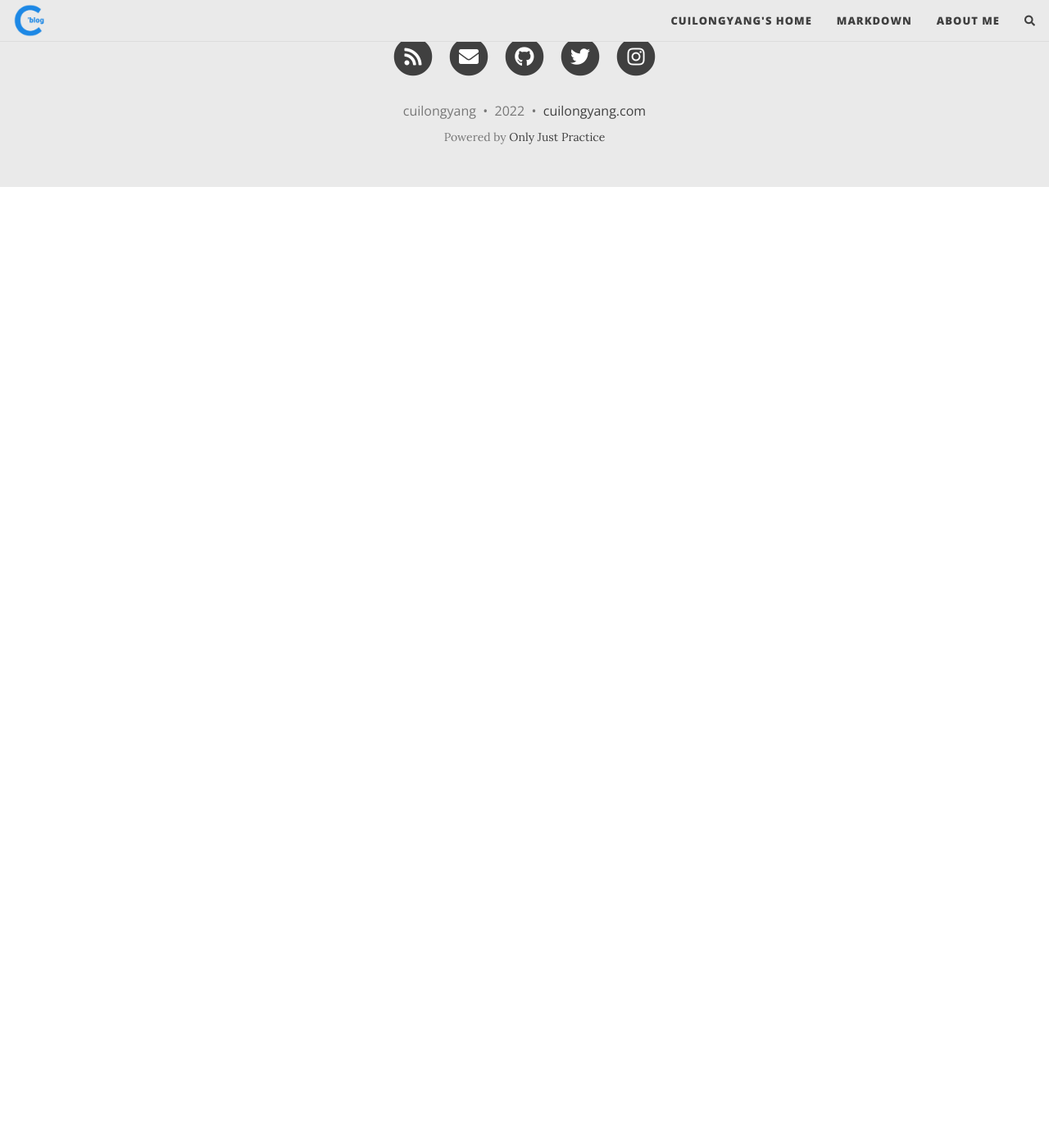
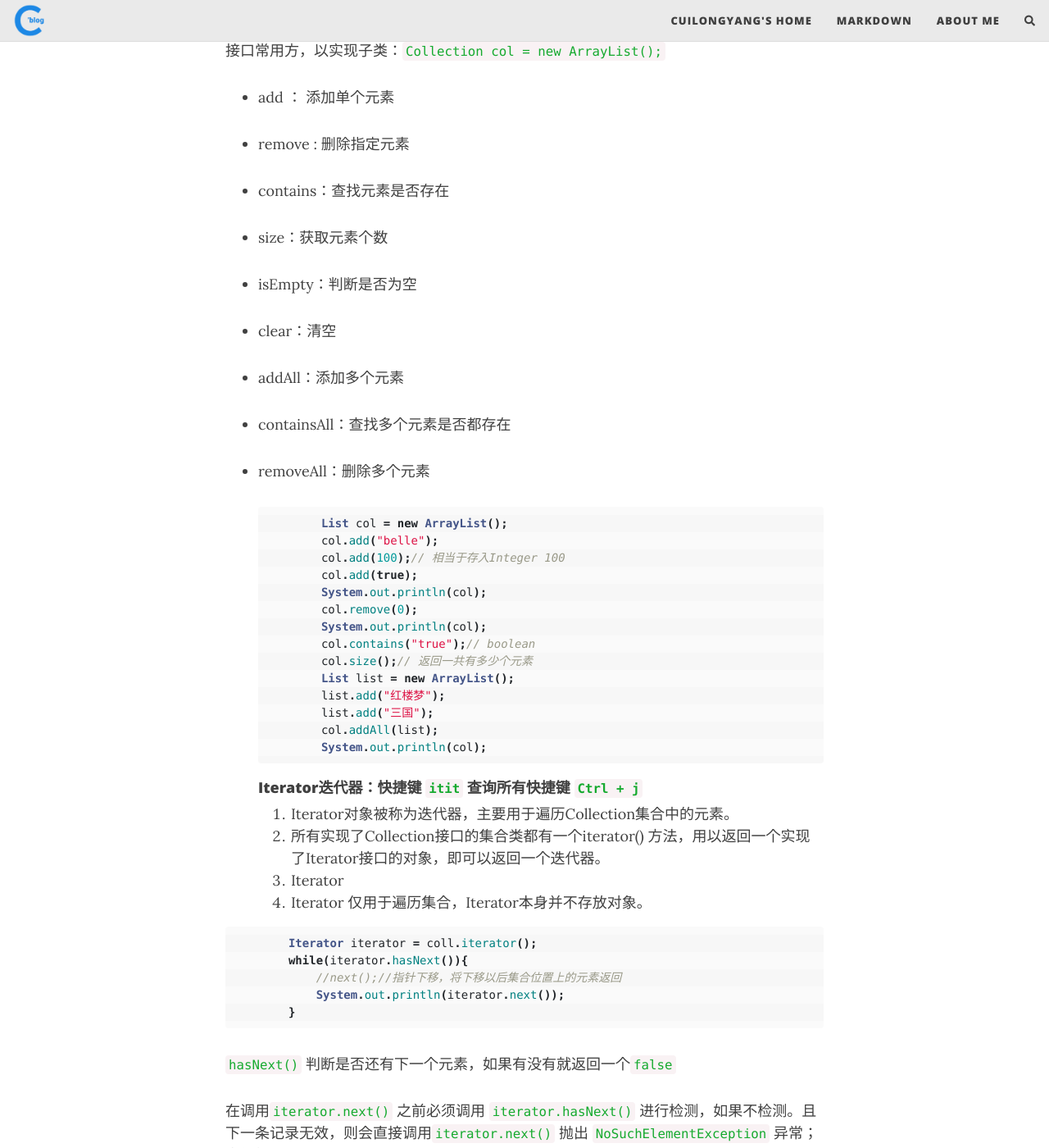
Before and after one commit to cuilongyang/cuilongyang.github.io, a Jekyll site: the page built from _posts/2022-01-07-collection.markdown, in a window 1280 px wide and 1400 px high, scrolled down 1300 px. Shown: the whole window at 82% size. Built offline with Jekyll 4.4.1, drawn with Linux system fonts in a browser that asks for light colours; nearby versions of some CDN libraries; comment, search, counter and statistics services are not loaded; before the commit the page ends 1528 px from its top, so only the background shows below that; some of the changed text lies outside the part shown.

Commit message:
Update 2022-01-07-collection.markdown

````diff
--- a/_posts/2022-01-07-collection.markdown
+++ b/_posts/2022-01-07-collection.markdown
@@ -1,17 +1,17 @@
 ---
 layout: post
-title:  " Collection "
+title:  " 集合、迭代器 Iterator"
 subtitle:
 cover-img:
 thumbnail-img:
 share-img:
-date: 2022-01-07 18:05:26 +0800
-tags: [Java, ]
+date: 2022-01-07 22:05:26 +0800
+tags: [Java, 集合, 迭代器]
 ---
 
 #### 集合框架体系：
 
-可以动态保存任意多个对象，使用比较方便。:snowflake:
+可以动态保存任意多个对象，使用比较方便。
 
 集合分为单列集合，双列集合：Collection 有两个重要的子接口：List Set  ，实现的子类都是单列集合
 
@@ -20,3 +20,103 @@ Map接口实现子类是双列集合，存放的是k-v（键值对）
 ![](\assets\img\blogpic\collection.png)
 
 ![](\assets\img\blogpic\Map.png)
+
+#### Collection接口实现类的特点：
+
+```java
+public interface Collection<E> extends Iterable<E>
+```
+
+1. Collection实现子类可以存放多个元素，每个元素可以是Object
+2. 有些Collection的实现类，可以存放重复的元素，有些不可以
+3. 有些Collection的实现类，有些是有序的（List），有些不是有序（Set）
+4. Collection接口没有直接实现子类，是通过它的子接口Set和List来实现的
+
+接口常用方，以实现子类：`Collection col = new ArrayList();`
+
+- add ： 添加单个元素
+
+- remove : 删除指定元素
+
+- contains：查找元素是否存在
+
+- size：获取元素个数
+
+- isEmpty：判断是否为空
+
+- clear：清空
+
+- addAll：添加多个元素
+
+- containsAll：查找多个元素是否都存在
+
+- removeAll：删除多个元素
+
+  ```java
+          List col = new ArrayList();
+          col.add("belle");
+          col.add(100);// 相当于存入Integer 100
+          col.add(true);
+          System.out.println(col);
+          col.remove(0);
+          System.out.println(col);
+          col.contains("true");// boolean
+          col.size();// 返回一共有多少个元素
+          List list = new ArrayList();
+          list.add("红楼梦");
+          list.add("三国");
+          col.addAll(list);
+          System.out.println(col);
+  ```
+
+  #### Iterator迭代器：快捷键 `itit`    查询所有快捷键  `Ctrl + j`
+
+  1. Iterator对象被称为迭代器，主要用于遍历Collection集合中的元素。
+  2. 所有实现了Collection接口的集合类都有一个iterator() 方法，用以返回一个实现了Iterator接口的对象，即可以返回一个迭代器。
+  3. Iterator
+  4. Iterator 仅用于遍历集合，Iterator本身并不存放对象。
+
+```java
+        Iterator iterator = coll.iterator();
+        while(iterator.hasNext()){
+            //next();//指针下移，将下移以后集合位置上的元素返回
+            System.out.println(iterator.next());
+        }
+```
+
+`hasNext()` 判断是否还有下一个元素，如果有没有就返回一个`false`
+
+在调用`iterator.next()` 之前必须调用 `iterator.hasNext()` 进行检测，如果不检测。且下一条记录无效，则会直接调用`iterator.next()`  抛出 `NoSuchElementException` 异常；实例如下：
+
+```java
+        Collection coll = new ArrayList();
+        coll.add("belle");
+        coll.add("love");
+        coll.add("me");
+        System.out.println(coll);
+
+        Iterator iterator = coll.iterator();
+        while(iterator.hasNext()){
+            Object obj = iterator.next();
+            System.out.println(obj);
+        }
+```
+
+如果想要再次遍历，需要重置迭代器：
+
+```java
+iterator = coll.iterator();
+```
+
+增强for循环：底层仍然是迭代器，将`col`的元素挨个放入`str`
+
+```java
+        Collection col = new ArrayList();
+        col.add("belle");
+        col.add("love");
+        col.add("me");
+        System.out.println(col);
+        for(Object str:col){
+            System.out.println(str);
+        }
+```
````
